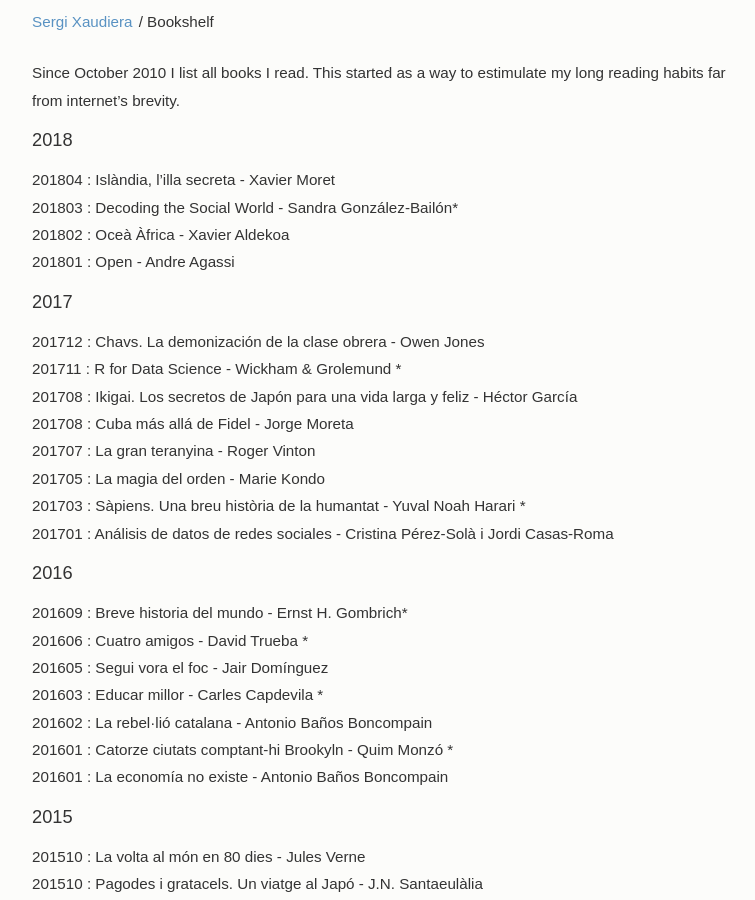
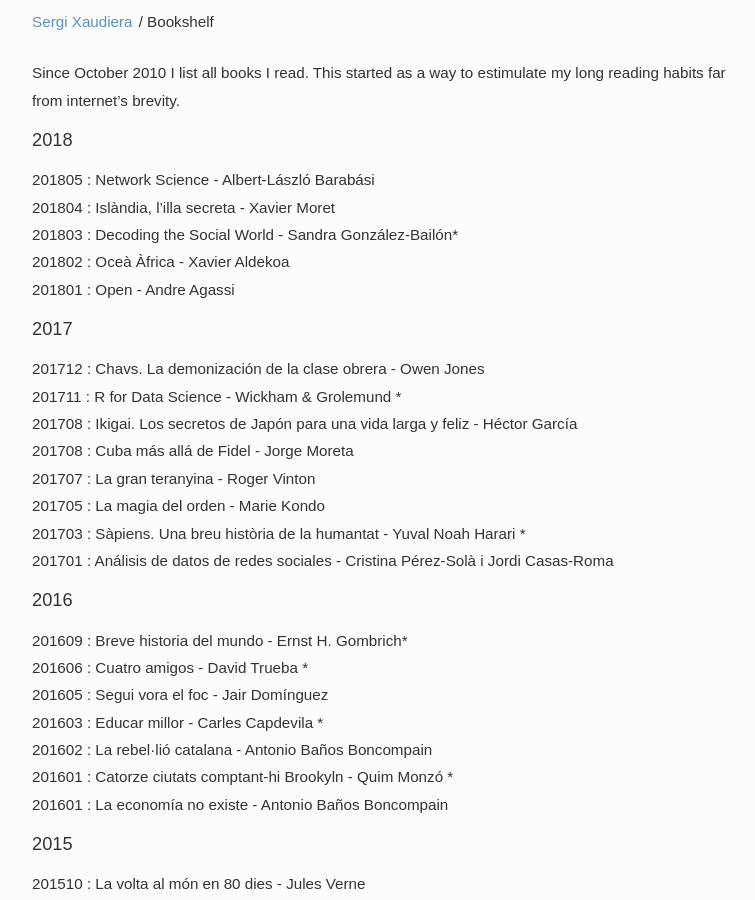
Before and after one commit to sergixaudiera/sergixaudiera.github.io, a Jekyll site: the page built from library.md, in a window 1280 px wide and 900 px high. Shown: the whole window, without its empty margins (258-1013 px from the left). Built offline with Jekyll 4.4.1, drawn with Linux system fonts in a browser that asks for light colours.

Commit message:
+ network science

```diff
--- a/library.md
+++ b/library.md
@@ -7,6 +7,7 @@ permalink: /library/
 Since October 2010 I list all books I read. This started as a way to estimulate my long reading habits far from internet's brevity.
 
 ## 2018
+201805 : Network Science - Albert-László Barabási
 201804 : Islàndia, l'illa secreta - Xavier Moret
 201803 : Decoding the Social World - Sandra González-Bailón*
 201802 : Oceà Àfrica - Xavier Aldekoa
```
